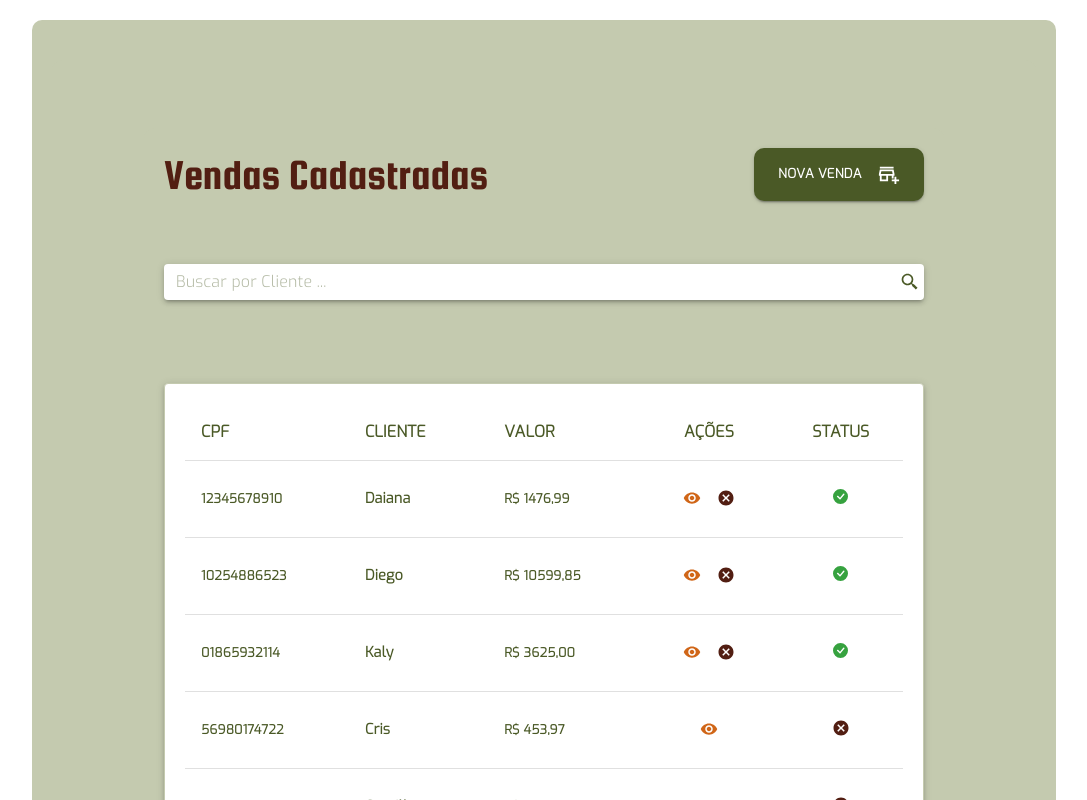
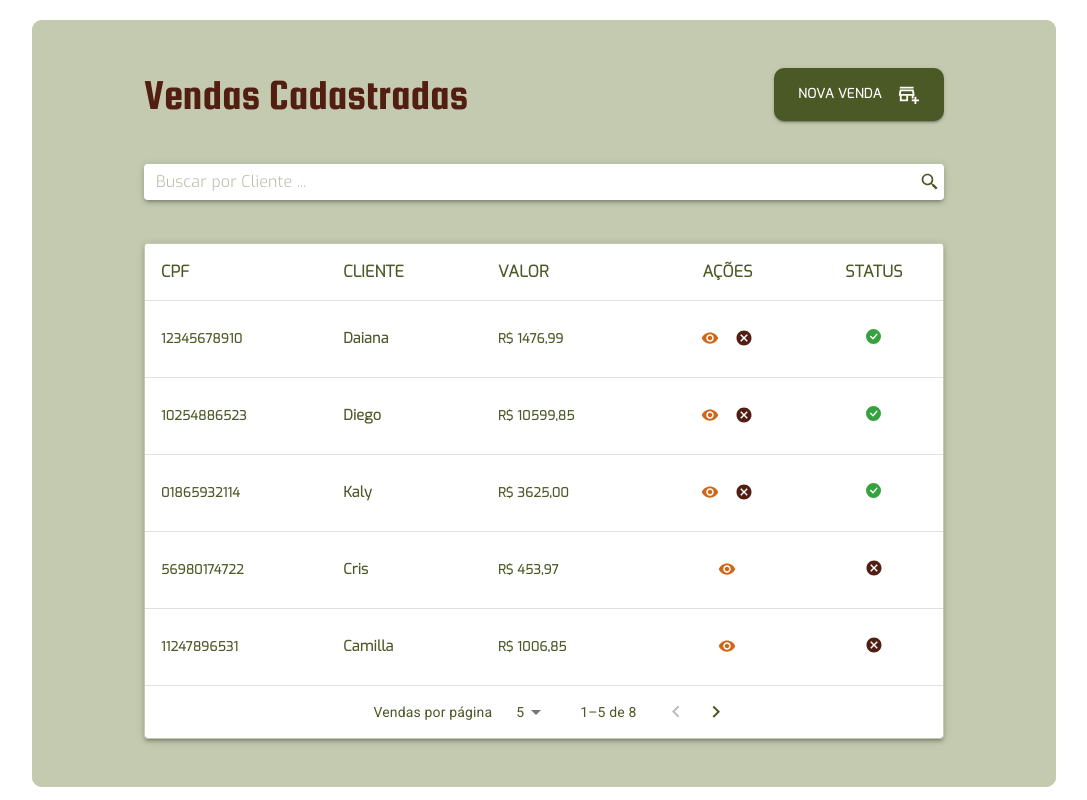
Before and after one commit to DEVin-Involves-PariPassu/M3P2-DEVinHortifruti-FrontEnd, a React (Create React App) app: page /vendas in a window 1280 px wide. Shown: the top 800 px of the page, without its empty margins (96-1183 px from the left). Built offline with nearby package versions, Linux system fonts and the light colour scheme.

Commit message:
chore : atualiza estilo da pagina lista de produtos

```diff
--- a/src/pages/Produtos/List/ListProduto.css
+++ b/src/pages/Produtos/List/ListProduto.css
@@ -1,14 +1,11 @@
 .secao {
-    background-color: var(--verde-secundario);
     display: flex;
-    flex-direction: column;
+    flex-direction: row;
     align-items: center;
-    justify-content: space-between;
-    width: 70%;
-    height: 70%;
-    margin: 20px;
+    background: #C4CAAF;
+    justify-content: center;
+    width: 100%;
     border-radius: 10px;
-    padding: 20px;
 }
 .secao-produtos {
     width: 800px;
```
